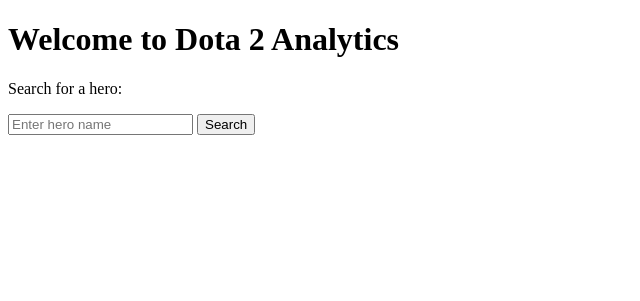
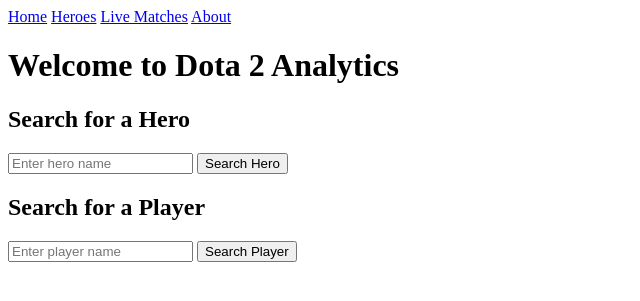
Before and after one commit to Agero19/Dota-Analytics, a Flask app: page / in a window 1280 px wide. Shown: the top 301 px of the page, without its empty margins (0-640 px from the left). Run offline with Flask 3, Linux system fonts and the light colour scheme.

Commit message:
WIP: Added new route for players + new templates + nav

```diff
--- a/app/routes.py
+++ b/app/routes.py
@@ -1,18 +1,67 @@
-from flask import Flask, render_template
+from flask import Flask, render_template, request
 import requests
+import pandas as pd
 
 app = Flask(__name__)
+
+hero_data = requests.get("https://api.opendota.com/api/heroes").json()
+hero_id_to_name = {hero['id']: hero['localized_name'] for hero in hero_data}
 
 @app.route("/")
 def home():
     return render_template("index.html")
 
-@app.route("/hero/<hero_name>")
-def hero_stats(hero_name):
+@app.route("/hero")
+def hero_stats():
+    # Get the hero name from the query parameter
+    hero_name = request.args.get("hero_name")
+
+    if not hero_name:
+        return "Please enter a hero name.", 400
+
     # Fetch data from Dota API
-    data = requests.get(f"https://api.opendota.com/api/heroStats").json()
-    hero_data = next(h for h in data if h['localized_name'] == hero_name)
+    data = requests.get("https://api.opendota.com/api/heroStats").json()
+
+    # Find the hero data
+    hero_data = next((h for h in data if h['localized_name'].lower() == hero_name.lower()), None)
+
+    if not hero_data:
+        return f"Hero '{hero_name}' not found.", 404
+
     return render_template("hero.html", hero=hero_data)
+
+@app.route("/player")
+def player_stats():
+    # Get the personaname from the query parameter
+    personaname = request.args.get("personaname")
+
+    if not personaname:
+        return "Please enter a player name.", 400
+
+    # Search for the player by personaname
+    search_url = f"https://api.opendota.com/api/search?q={personaname}"
+    search_results = requests.get(search_url).json()
+
+    if not search_results:
+        return f"Player '{personaname}' not found.", 404
+
+    # Use the first result's account_id
+    account_id = search_results[0]['account_id']
+
+    # Fetch player data using the account_id
+    player_data = requests.get(f"https://api.opendota.com/api/players/{account_id}").json()
+    player_matches = requests.get(f"https://api.opendota.com/api/players/{account_id}/matches").json()
+    player_wl = requests.get(f"https://api.opendota.com/api/players/{account_id}/wl").json()
+
+    # Calculate top heroes
+    df = pd.DataFrame(player_matches)
+    top_heroes = df['hero_id'].value_counts().head(5).to_dict()
+
+    # Map hero IDs to hero names
+    top_heroes_with_names = {hero_id_to_name.get(hero_id, "Unknown"): count for hero_id, count in top_heroes.items()}
+
+    return render_template("player.html", player=player_data, top_heroes=top_heroes_with_names, wl = player_wl)
+
 
 if __name__ == "__main__":
     app.run(debug=True)
--- /dev/null
+++ b/app/templates/base.html
@@ -0,0 +1,20 @@
+<!DOCTYPE html>
+<html lang="en">
+  <head>
+    <meta charset="UTF-8" />
+    <meta
+      name="viewport"
+      content="width=device-width, initial-scale=1.0"
+    />
+    <title>Dota 2 Analytics</title>
+  </head>
+  <body>
+    <nav>
+      <a href="/">Home</a>
+      <a href="/heroes">Heroes</a>
+      <a href="/live">Live Matches</a>
+      <a href="/about">About</a>
+    </nav>
+    <main>{% block content %}{% endblock %}</main>
+  </body>
+</html>
--- a/app/templates/hero.html
+++ b/app/templates/hero.html
@@ -12,8 +12,8 @@
     <h1>{{ hero.localized_name }} Stats</h1>
     <p>Attack Type: {{ hero.attack_type }}</p>
     <p>Roles: {{ hero.roles|join(', ') }}</p>
-    <p>Base Health: {{ hero.base_health }}</p>
-    <p>Base Mana: {{ hero.base_mana }}</p>
+    <p>Attack speed: {{ hero.attack_rate }}</p>
+    <p>Turbo Picks this month: {{ hero.turbo_picks}}</p>
     <a href="/">Back to Home</a>
   </body>
 </html>
--- a/app/templates/index.html
+++ b/app/templates/index.html
@@ -1,26 +1,31 @@
-<!DOCTYPE html>
-<html lang="en">
-  <head>
-    <meta charset="UTF-8" />
-    <meta
-      name="viewport"
-      content="width=device-width, initial-scale=1.0"
-    />
-    <title>Dota 2 Analytics</title>
-  </head>
-  <body>
+{% extends "base.html" %} {% block content %}
 <h1>Welcome to Dota 2 Analytics</h1>
-    <p>Search for a hero:</p>
+
+<h2>Search for a Hero</h2>
 <form
-      action="/hero/Pudge"
+  action="/hero"
   method="get"
 >
   <input
     type="text"
     name="hero_name"
     placeholder="Enter hero name"
+    required
   />
-      <button type="submit">Search</button>
+  <button type="submit">Search Hero</button>
 </form>
-  </body>
-</html>
+
+<h2>Search for a Player</h2>
+<form
+  action="/player"
+  method="get"
+>
+  <input
+    type="text"
+    name="personaname"
+    placeholder="Enter player name"
+    required
+  />
+  <button type="submit">Search Player</button>
+</form>
+{% endblock %}
```
Also changed, not shown: app/templates/player.html (added, +20 -0 lines), app/__init__.py (deleted), app/models.py (deleted), app/services/analytics.py (deleted), app/services/dota_api.py (deleted), config.py (deleted), requirements.txt (deleted). Lines whose indentation alone changed are shown as unchanged.
